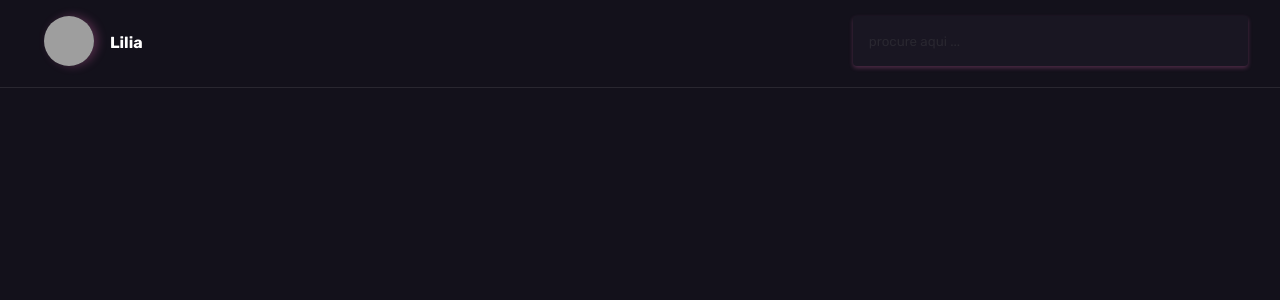
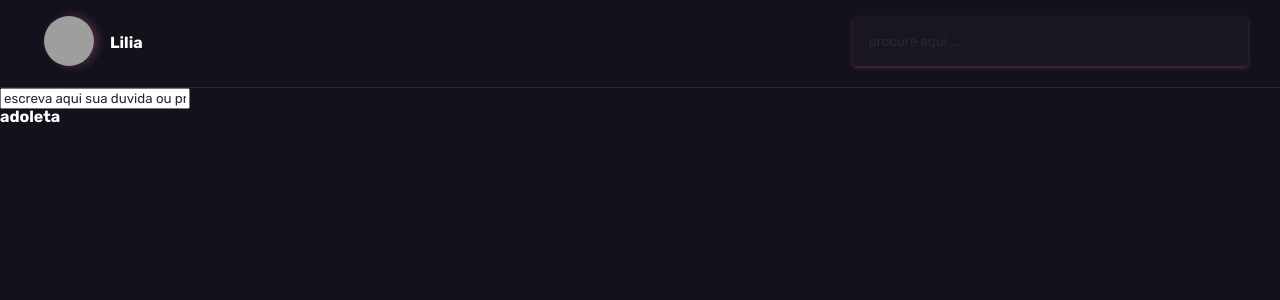
Before and after one commit to byte-serido/trainign-devs-byte, a Vue app in the folder src/frontend/ketlly/tarefa1/: page / in a window 1280 px wide. Shown: the top 300 px of the page. Built offline with nearby package versions, Linux system fonts and the light colour scheme; grey boxes are pictures that could not be loaded.

Commit message:
fix: adicionando classe aos inputs para estilização #24
inicio da criação do corpo do projeto

```diff
--- a/src/frontend/ketlly/tarefa1/src/App.vue
+++ b/src/frontend/ketlly/tarefa1/src/App.vue
@@ -8,12 +8,17 @@
         </li>
       </ul>
     </nav>
-    <div id="pesquisa"><input type="text" placeholder="procure aqui ..."></div>
-
+    <div id="pesquisa">
+      <input type="text" placeholder="procure aqui ..." class="fontTexto">
+    </div>
   </header>
-
   <main>
-
+    <div class="principal edit">
+      <div class="pergunta">
+        <input type="text" class="fontTexto" placeholder="escreva aqui sua duvida ou problema...">
+      </div>
+    </div>
+    <div class="lateral edit">adoleta</div>
   </main>
   <footer>
   </footer>
```
